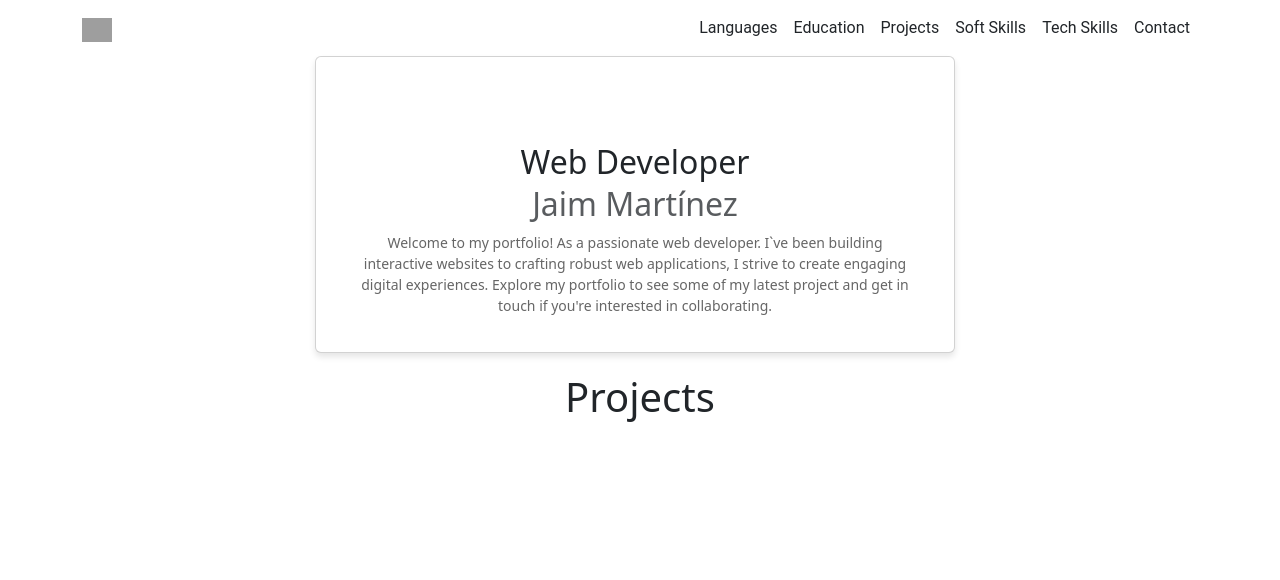
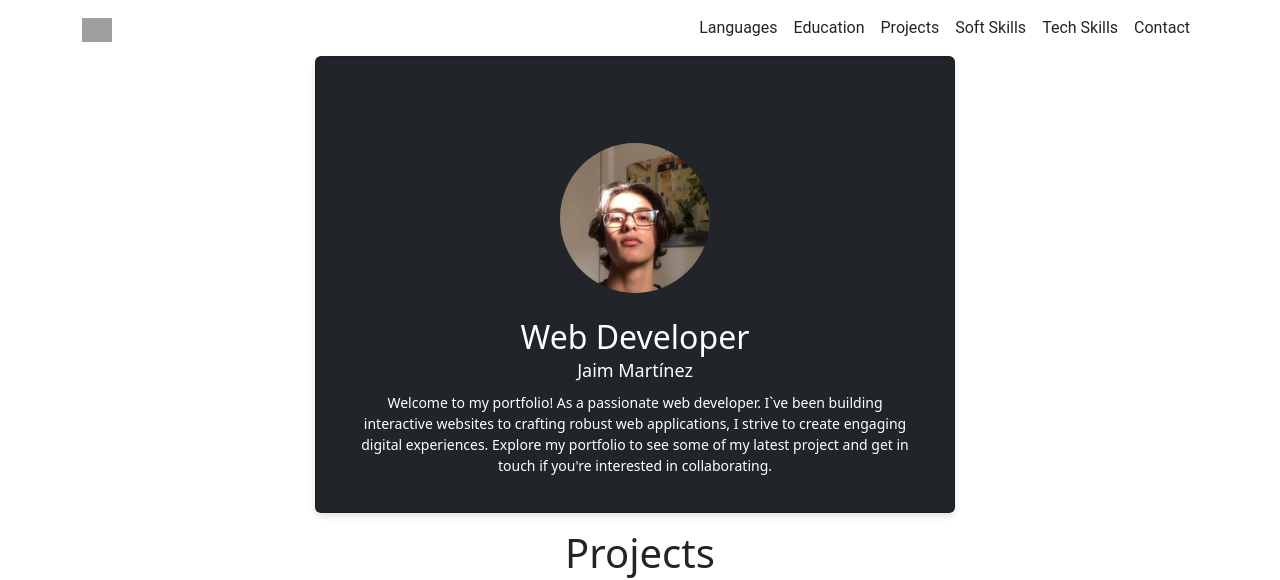
Before and after one commit to jaim13/CV, a React (Create React App) app: page / in a window 1280 px wide. Shown: the top 580 px of the page. Built offline with nearby package versions, Linux system fonts and the light colour scheme; grey boxes are pictures that could not be loaded.

Commit message:
Me component

```diff
--- a/src/App.js
+++ b/src/App.js
@@ -9,6 +9,7 @@ import TechSkills from './components/TechSkills';
 import Projects from './components/Projects.js';
 import Footer from './components/footer';
 import InfiniteCarousel from './components/InfiniteCarousel.js'
+import Me from './components/Me.js'
 
 function App() {
   useEffect(() => {
@@ -20,6 +21,9 @@ function App() {
       {/* Renderiza el componente Header */}
       <Header />
       <div>
+        <div>
+          <Me />
+        </div>
       {/* Renderiza el componente Projects */}
       <Projects />
       </div>
--- a/src/components/Header.js
+++ b/src/components/Header.js
@@ -58,17 +58,6 @@ function Header() {
           </div>
         </nav>
       </header>
-      <div className="header-content d-flex justify-content-center align-items-center mt-6">
-        <div className="card col-12 col-md-6">
-          <div className="header card-body">
-            <h2 className="card-title">Web Developer</h2>
-            <h2 className="card-subtitle mb-2 text-muted">Jaim Martínez</h2>
-            <p className="card-text">
-              Welcome to my portfolio! As a passionate web developer. I`ve been building interactive websites to crafting robust web applications, I strive to create engaging digital experiences. Explore my portfolio to see some of my latest project and get in touch if you're interested in collaborating.
-            </p>
-          </div>
-        </div>
-      </div>
     </div>
   );
 }
--- a/src/components/Me.css
+++ /dev/null
@@ -1,14 +0,0 @@
-body {
-    overflow-x: hidden; /* Prevent horizontal scrolling */
-  }
-  .card-body{
-    border:none;
-    margin-top: 50px;
-  }
-  .header-container {
-    position: relative;
-  }
-
-.Me_card-body{
-    margin-top: 500px;
-}
--- a/src/components/Me.js
+++ b/src/components/Me.js
@@ -1,17 +1,19 @@
-import "./Me.css";
+import styles from "./Me.module.css"; // Importa los estilos CSS
 
-export default function Me(){
-    return(
-        <div className="header-content d-flex justify-content-center align-items-center mt-6">
-        <div className="card col-12 col-md-6">
-          <div className="card-body">
-            <h5 className="card-title">Jaim Martínez</h5>
-            <h6 className="card-subtitle mb-2 text-muted">Web Developer</h6>
-            <p className="card-text">
-              I'm pleased to present my latest personal project, a gym simulator platform designed with passion and cutting-edge technology. This project fuses a variety of technologies, including JavaScript (Node.js), SQL, HTML, CSS, TypeScript, Python, and AJAX, among others, to create an interactive and dynamic experience.
-            </p>
-          </div>
+export default function Me() {
+  return (
+    <div className="header-content d-flex justify-content-center align-items-center mt-6">
+      <div className={`card text-bg-dark mb-3 col-12 col-md-6 ${styles['header-container']}`}>
+        <div className={`header card-body ${styles['Me_card-body']}`}>
+          <img src="imgs/profile.jpeg" className={`${styles['card-img-top']} card-img-top`} alt="profile" />
+          <h2 className="card-title">Web Developer</h2>
+          <h3 className="card-subtitle">Jaim Martínez</h3>
+          {/* Aplica el estilo en línea para darle el color de fuente blanco */}
+          <p className="card-text" style={{ color: 'white' }}>
+            Welcome to my portfolio! As a passionate web developer. I`ve been building interactive websites to crafting robust web applications, I strive to create engaging digital experiences. Explore my portfolio to see some of my latest project and get in touch if you're interested in collaborating.
+          </p>
         </div>
       </div>
-    );
+    </div>
+  );
 }
--- /dev/null
+++ b/src/components/Me.module.css
@@ -0,0 +1,34 @@
+/* Me.module.css */
+
+/* Estilos específicos para el contenedor de la tarjeta */
+.header-container {
+
+  position: relative;
+  border-radius: 10px;
+  overflow: hidden;
+  transition: background-color 1s ease;
+}
+
+.header-container:hover {
+  background-color: #FF3CAC;
+background-image: linear-gradient(225deg, #FF3CAC 0%, #784BA0 50%, #2B86C5 100%);
+
+}
+/* Estilos específicos para el cuerpo de la tarjeta */
+.Me_card-body {
+  margin-top: 50px;
+}
+
+
+/* Estilos específicos para la imagen de la tarjeta */
+.header-container .card-img-top {
+  width: 150px !important;
+  height: 150px;
+  margin-bottom: 25px;
+  border-radius: 50%;
+  object-fit: cover;
+}
+/* Estilos específicos para el texto de la tarjeta */
+.header-container .header .card-text {
+  color: white !important;
+}
```
Also changed, not shown: public/imgs/profile.jpeg (added).
